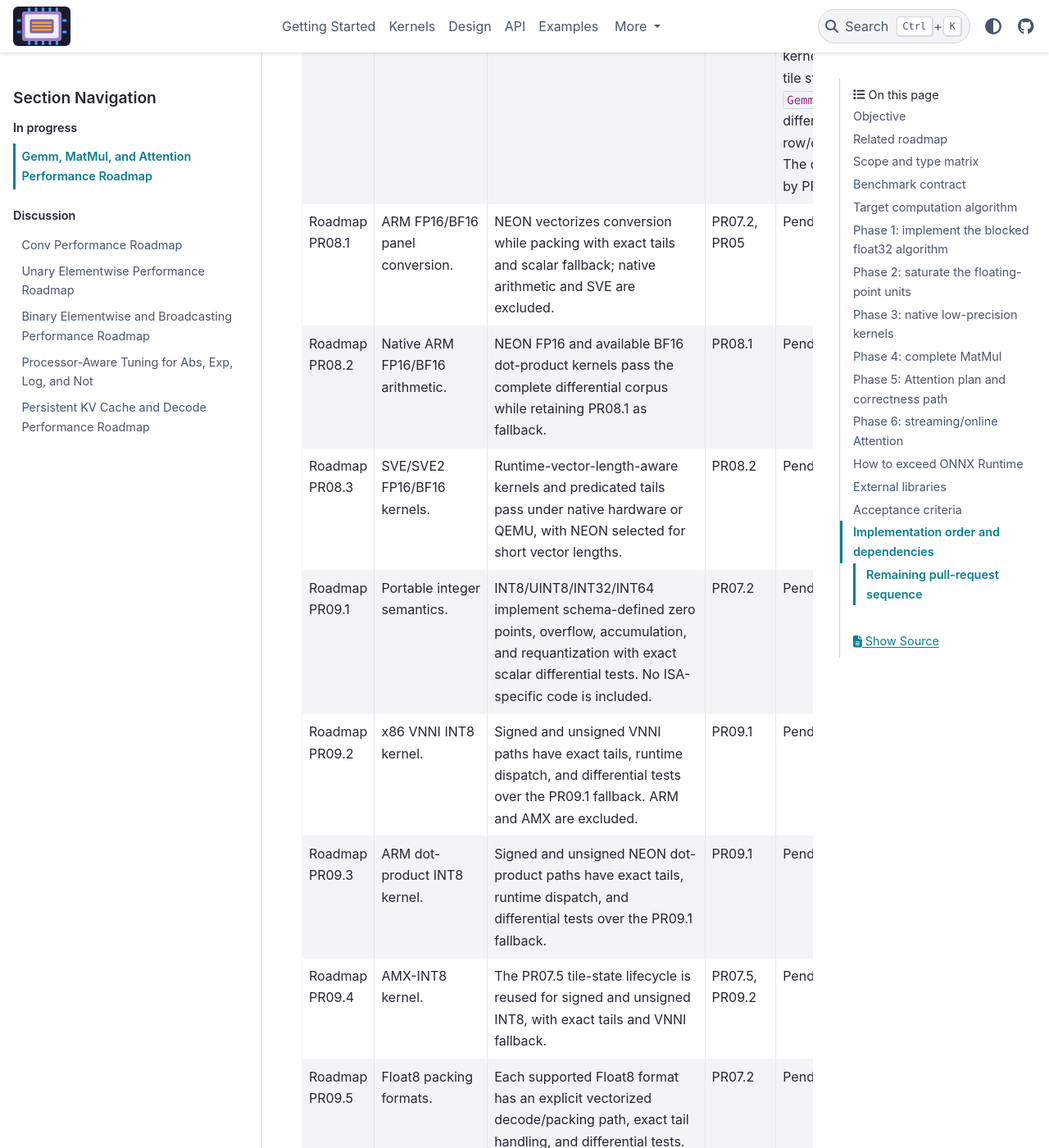
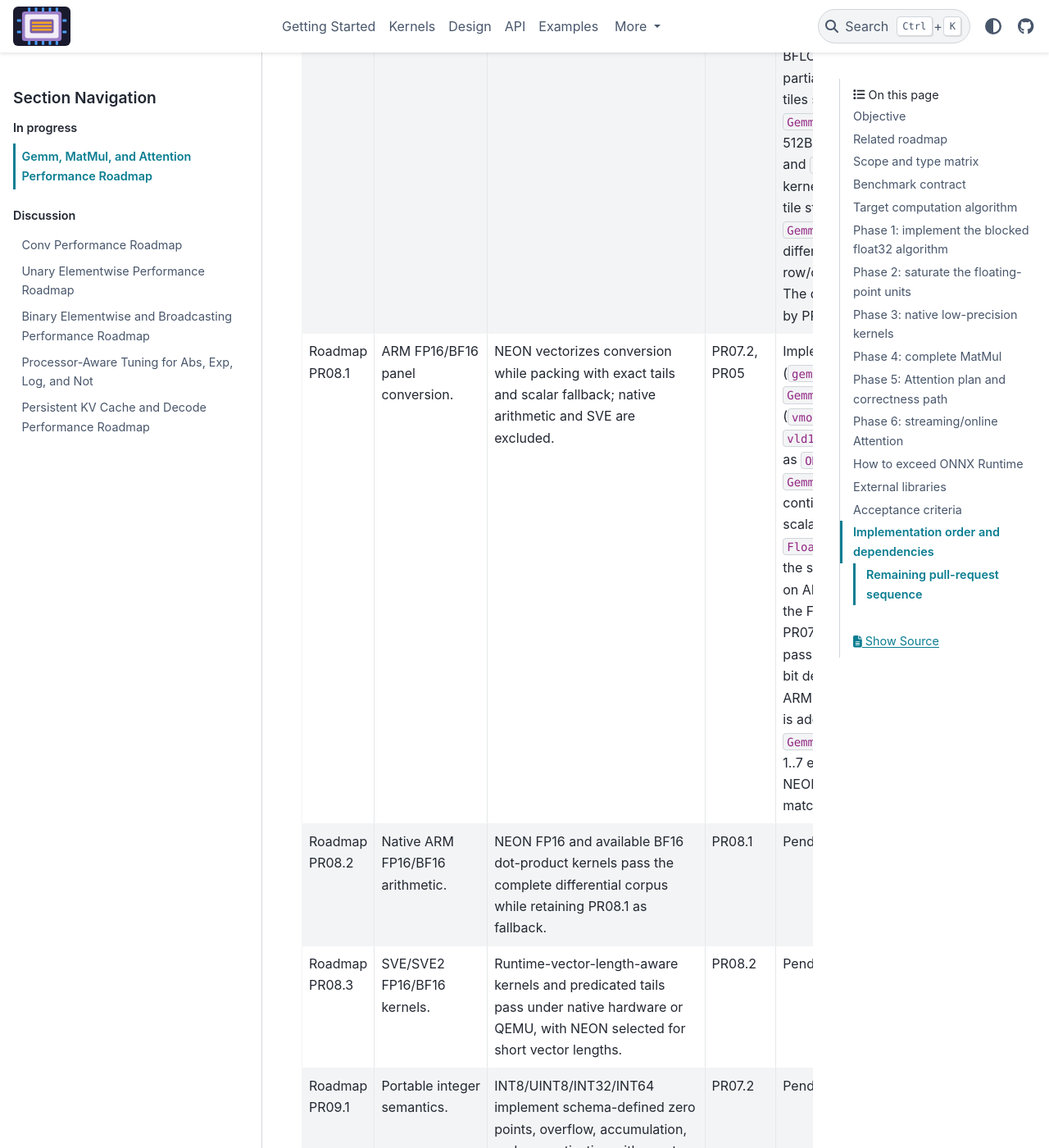
Before and after one commit to xadupre/onnx-light-cpu, a Sphinx documentation site: the page built from docs/next_steps/2026_08_gemm_matmul.rst, in a window 1280 px wide and 1400 px high, scrolled down 28137 px. Shown: the whole window at 82% size. Built offline with Sphinx 7.4.7 and the PyData theme 0.15.4, drawn with Linux system fonts in a browser that asks for light colours; pages that are not in the unit, such as notebooks, are missing from menus; some of the changed text lies outside the part shown.

Commit message:
GEMM PR08.1: NEON FP16/BF16 panel conversion (#217)
* Initial plan

* Implement PR08.1 NEON FP16/BF16 panel conversion and update plan

Co-authored-by: xadupre <22452781+xadupre@users.noreply.github.com>

---------

Co-authored-by: copilot-swe-agent[bot] <198982749+Copilot@users.noreply.github.com>
Co-authored-by: xadupre <22452781+xadupre@users.noreply.github.com>

```diff
--- a/docs/next_steps/2026_08_gemm_matmul.rst
+++ b/docs/next_steps/2026_08_gemm_matmul.rst
@@ -410,7 +410,13 @@ extra full-matrix memory passes.
   is dispatched ahead of AVX-512BF16 for non-transposed ``B`` when
   ``CpuSupportsAmxBf16()`` and ``AmxTileStateAvailable()`` both report the ISA;
   it falls back to AVX-512BF16 or the converting float32 path otherwise.)*
-* Implement equivalent ARM FP16/BF16 and dot-product paths.
+* Implement equivalent ARM FP16/BF16 and dot-product paths. *(First landed:
+  Roadmap PR08.1 vectorizes the FP16/BF16 convert-while-packing panels on ARM
+  with NEON -- a ``vmovl_u16`` zero-extend plus 16-bit shift for BFLOAT16 and the
+  ``vcvt_f32_f16`` (``FCVTL``) instruction for FLOAT16, both with an exact scalar
+  tail matching the bit decode and a scalar fallback when the FP16 intrinsics are
+  unavailable. Native NEON arithmetic is Roadmap PR08.2 and the SVE/SVE2 kernels
+  are Roadmap PR08.3.)*
 * For INT8, fuse zero-point correction and requantization into packing and the
   epilogue. Accumulate in INT32 and define overflow behavior through the ONNX
   operator contract.
@@ -764,7 +770,7 @@ require measurements on dedicated hardware.
        performance with no priority shape below 0.9x where the type is
        supported.
      - P3-P4.
-     - PR07.0, PR07.1, PR07.2, PR07.3, PR07.4, PR07.5, and PR07.6 are
+     - PR07.0, PR07.1, PR07.2, PR07.3, PR07.4, PR07.5, PR07.6, and PR08.1 are
        implemented. The remaining work is split by execution path, ISA, and
        type below; hardware-specific lanes may proceed in parallel after their
        shared semantic dependency.
@@ -1133,7 +1139,25 @@ fallbacks are ordered. Completed rows remain visible so scope is not lost.
      - NEON vectorizes conversion while packing with exact tails and scalar
        fallback; native arithmetic and SVE are excluded.
      - PR07.2, PR05
-     - Pending
+     - Implemented. The NEON translation unit
+       (``gemm/arm/gemm_kernel_neon``) adds ``GemmConvertBFloat16ToFloat32_NEON``
+       -- a baseline zero-extend (``vmovl_u16``) and 16-bit left shift
+       (``vshlq_n_u32``) -- and, when the ``vld1q_f16`` / ``vcvt_f32_f16``
+       (``FCVTL``) intrinsics compile (probed as
+       ``ONNX_LIGHT_CPU_HAVE_NEON_FP16``), ``GemmConvertFloat16ToFloat32_NEON``.
+       Both widen eight contiguous half-precision patterns per iteration with an
+       exact scalar tail that reuses ``Bfloat16BitsToFloat`` /
+       ``Float16BitsToFloat`` so the vectorized result is bit-identical to the
+       scalar decode. ``PackConvertContiguous`` dispatches to them on ARM the way
+       it already dispatches to AVX2/F16C on x86, so the FP16/BF16
+       convert-while-packing paths from Roadmap PR07.1-07.2 vectorize on ARM
+       without a full-tensor widening pass; BF16 always uses NEON and FP16 falls
+       back to the scalar bit decode when the FP16 intrinsics are unavailable.
+       No native ARM FP16/BF16 arithmetic (PR08.2) or SVE conversion (PR08.3) is
+       added. The existing FP16/BF16 differential tests plus a new
+       ``GemmHalf.HalfVectorizedPackingTailRemainders`` case (every 1..7 element
+       tail across the eight-lane width) run through the NEON path under the
+       cross-compiled aarch64 QEMU CI and match the widen-then-float32 reference.
    * - Roadmap PR08.2
      - Native ARM FP16/BF16 arithmetic.
      - NEON FP16 and available BF16 dot-product kernels pass the complete
```
Also changed, not shown: CMakeLists.txt (+22 -0 lines), 4 other files.
